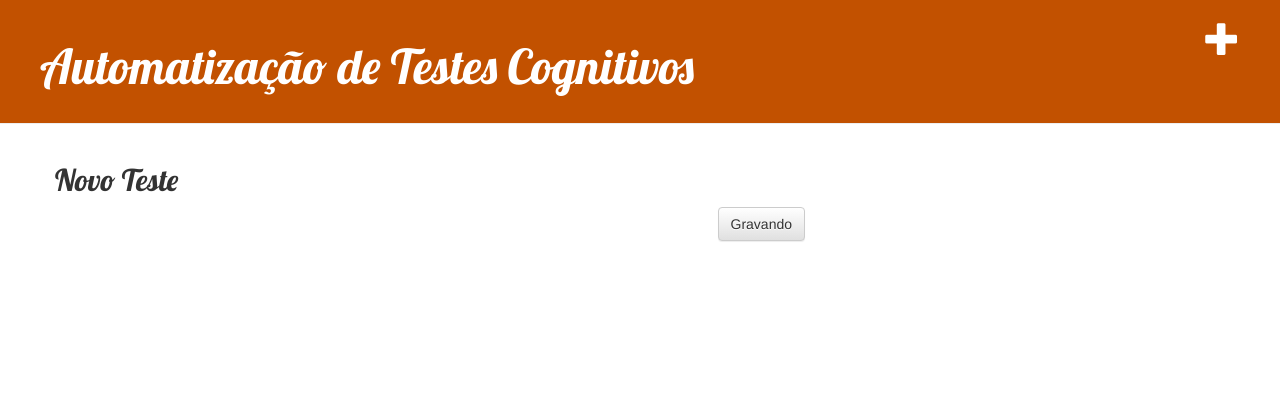
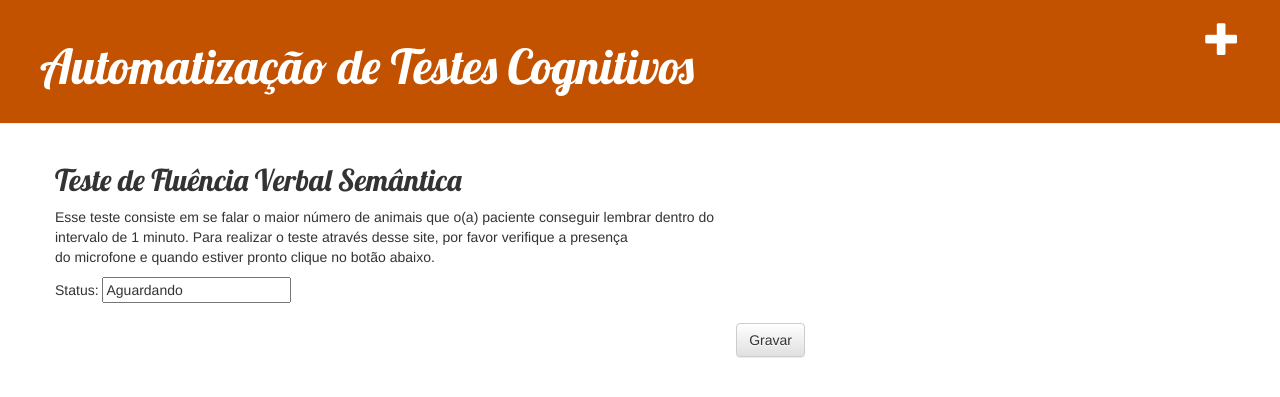
Before and after one commit to rodrigomelo89/cognitive-web-tests, a Django app: template frontpage/templates/frontpage/teste_cognitivo.html in a window 1280 px wide. Shown: the top 397 px of the page. Run offline with Django 3.2, Linux system fonts and the light colour scheme; the template is opened without the code that fills it, so the values that code supplies are empty; some libraries are stand-ins or nearby versions.

Commit message:
mudança no html do teste cognitivo e view para aparecer a mensagem q está gravando e processando

```diff
--- a/frontpage/templates/frontpage/teste_cognitivo.html
+++ b/frontpage/templates/frontpage/teste_cognitivo.html
@@ -1,8 +1,25 @@
 {% extends 'frontpage/base.html' %}
 
 {% block content %}
-    <h2>Novo Teste</h2>
+    <div>
+        <h2>Teste de Fluência Verbal Semântica</h2>
+        <p>Esse teste consiste em se falar o maior número de animais que o(a) paciente conseguir lembrar dentro do <br>
+            intervalo de 1 minuto. Para realizar o teste através desse site, por favor verifique a presença <br>
+            do microfone e quando estiver pronto clique no botão abaixo.</p>
+    </div>
+    <div>
+        Status: <input type="text" id="status" value="Aguardando"><br><br>
+    </div>
     <form method="POST" class="post-form">{% csrf_token %}
-        <button type="submit" class="save btn btn-default">Gravando</button>
+        <button onclick="gravando()" type="submit" class="save btn btn-default">Gravar</button>
     </form>
+
+    <script>
+        function gravando() {
+            document.getElementById("status").value = 'Gravando';
+            setTimeout(function(){
+            document.getElementById("status").value = 'Processando';
+            }, 5000);
+            }
+    </script>
 {% endblock %}
```
Also changed, not shown: frontpage/views.py (+5 -5 lines), frontpage/migrations/0007_exame_audio.py (added), frontpage/migrations/0008_remove_exame_audio.py (added).
